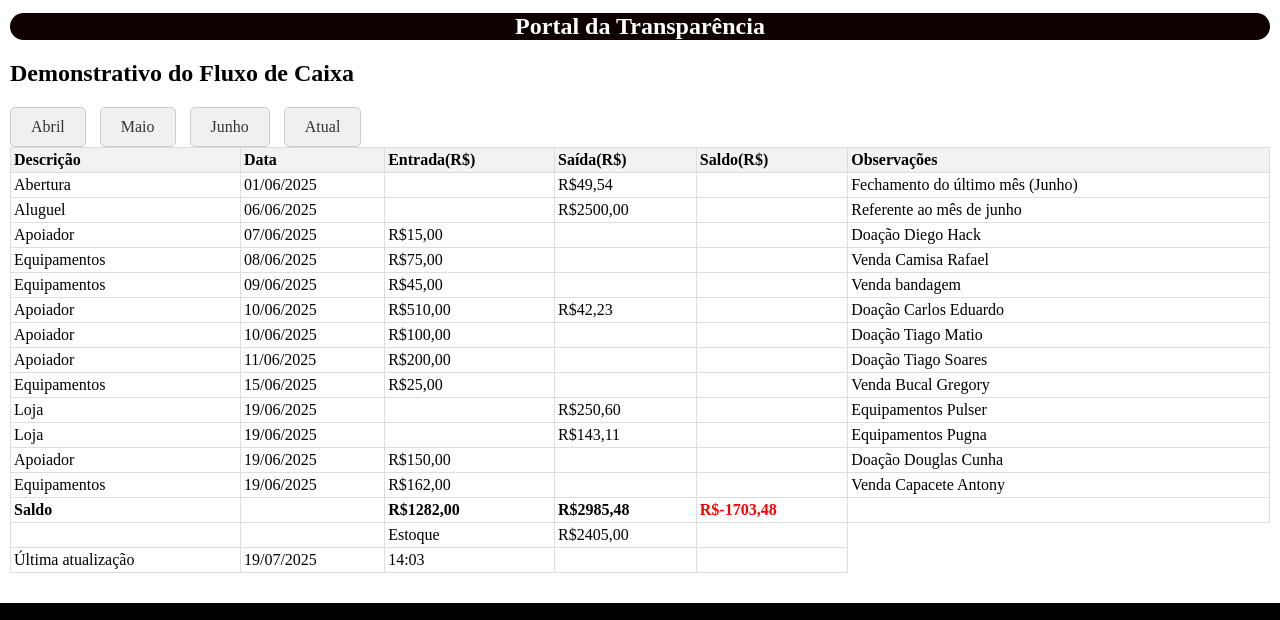
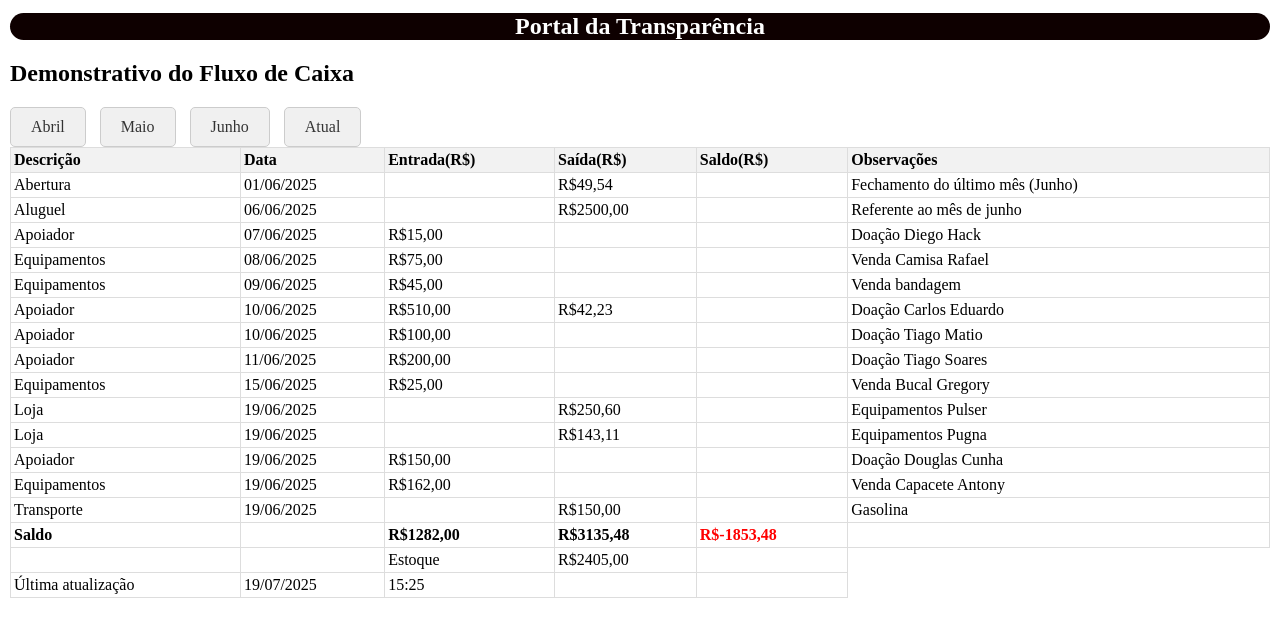
Before and after one commit to engenharia-da-luta/ong, a website built with Parcel: page docs/portal.html in a window 1280 px wide. Shown: the part 162-782 px from the top of the page. Built offline with nearby package versions, Linux system fonts and the light colour scheme.

Commit message:
update site

```diff
--- a/docs/main.js
+++ b/docs/main.js
@@ -97,7 +97,7 @@ if (cashNegativeTotalElement) {
   cashNegativeTotalElement.textContent = cashSumNegativeFormatado;
 }
 
-const cashTotalManual = "R$-1703,48";
+const cashTotalManual = "R$-1853,48";
 
 cashTotalElements.forEach((element) => {
   element.textContent = cashTotalManual;
--- a/docs/portal.html
+++ b/docs/portal.html
@@ -1093,6 +1093,14 @@
               <td class="cash-flow__column"></td>
               <td class="cash-flow__column">Venda Capacete Antony</td>
             </tr>
+            <tr>
+              <td class="cash-flow__column">Transporte</td>
+              <td class="cash-flow__column">19/06/2025</td>
+              <td class="cash-flow__column cash--positive"></td>
+              <td class="cash-flow__column cash--negative">R$150,00</td>
+              <td class="cash-flow__column"></td>
+              <td class="cash-flow__column">Gasolina</td>
+            </tr>
 
             <tr class="cash-flow__saldo">
               <td class="cash-flow__column">Saldo</td>
@@ -1114,7 +1122,7 @@
             <tr>
               <td class="cash-flow__column">Última atualização</td>
               <td class="cash-flow__column">19/07/2025</td>
-              <td class="cash-flow__column">14:03</td>
+              <td class="cash-flow__column">15:25</td>
               <td class="cash-flow__column"></td>
               <td class="cash-flow__column"></td>
             </tr>
```
